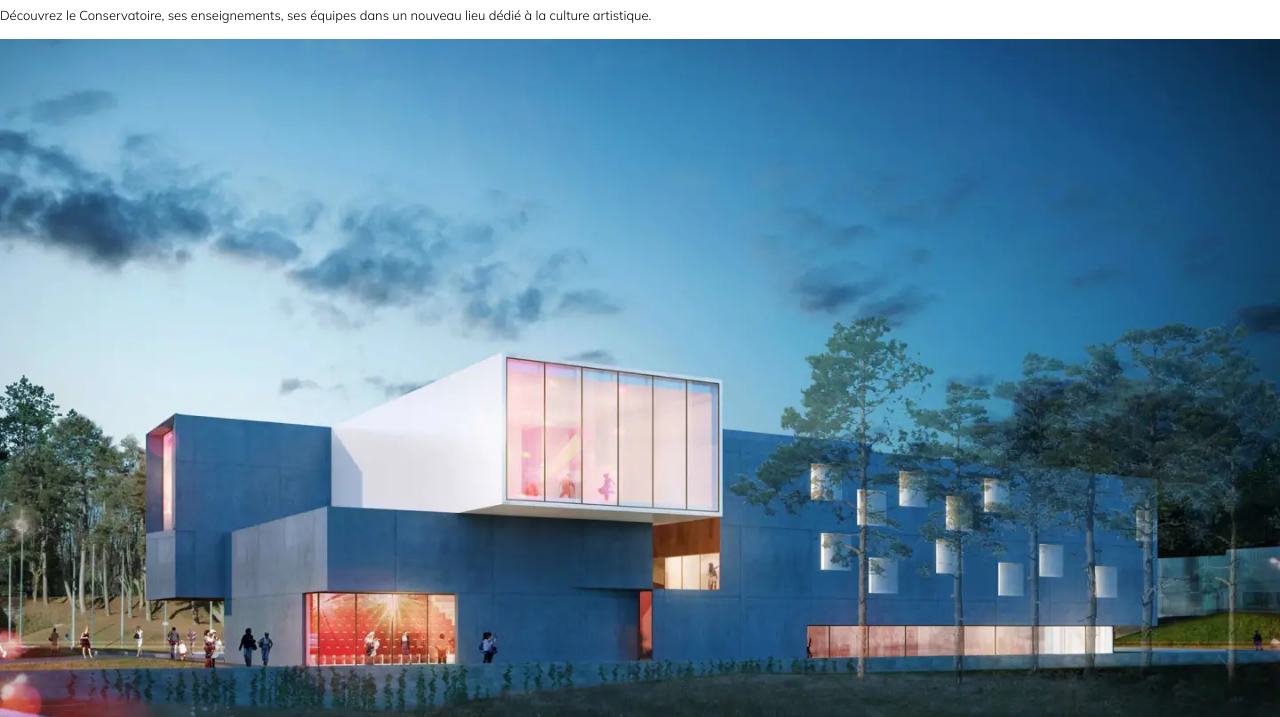
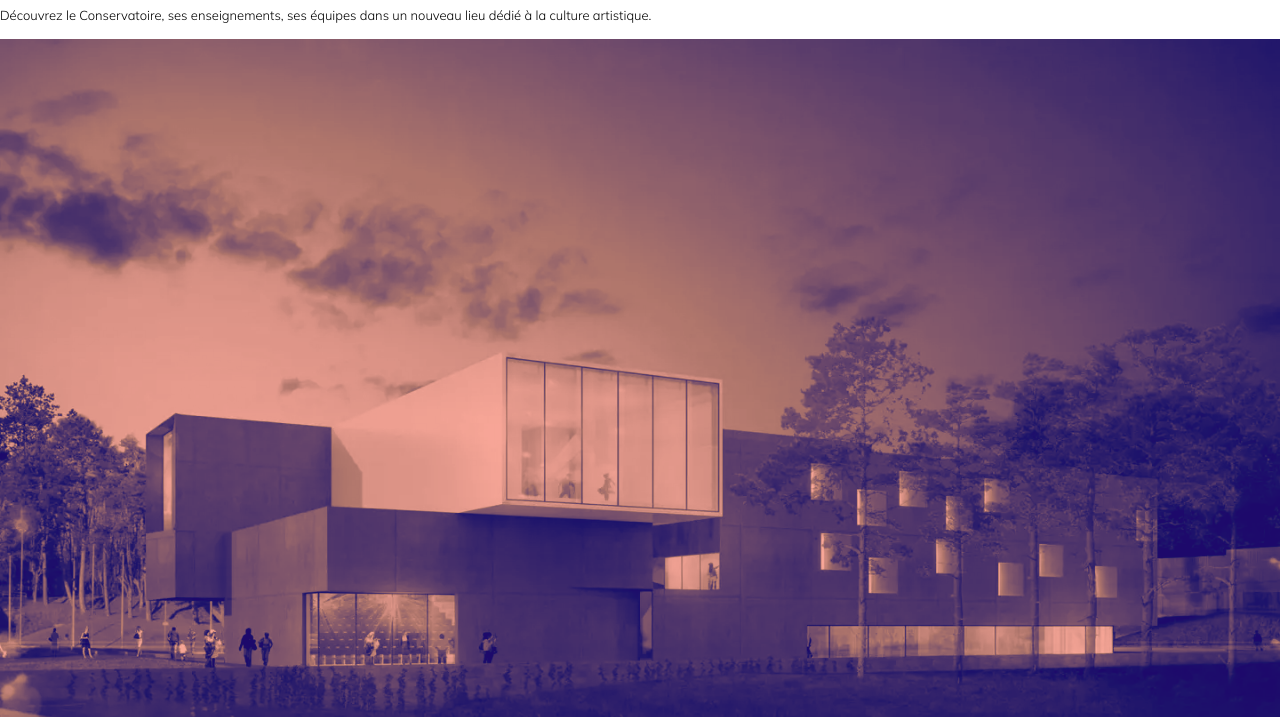
Before and after one commit to Anthox256/crd-mobile-etapes, a plain HTML site: page conservatoire.html in a window 1280 px wide. Shown: the part 83-800 px from the top of the page. Drawn offline with nearby package versions, Linux system fonts and the light colour scheme; files whose address does not match are found by name.

Commit message:
Etape 6 : Effet bi-ton + ajout classe avec BEM

```diff
--- a/conservatoire.html
+++ b/conservatoire.html
@@ -39,7 +39,9 @@
     <main>
       <h1>Le conservatoire</h1>
       <p>Découvrez le Conservatoire, ses enseignements, ses équipes dans un nouveau lieu dédié à la culture artistique.</p>
-      <img src="assets/img/page-conservatoire.webp" alt="crd">
+      <div class="duotone">
+        <img src="assets/img/page-conservatoire.webp" alt="crd">
+      </div>
 
       <h2>L'accompagnement des pratiques artistiques en amateur et l'éducation artistique et culturelle</h2>
       <p>Le CRD accueille de nombreuses associations instrumentales et vocales : orchestres d’harmonie, chorales, ensembles vocaux, ensembles de musique traditionnelle. De nombreux partenariats sont développés pour accompagner les projets de diffusion.</p>
@@ -56,11 +58,11 @@
       <p>A travers les huit sites du Conservatoire, des salles aux multiples capacités d’accueil permettent la diffusion sous toutes ses formes : conférences, auditions, concerts. Le CRD s’appuie sur des structures plus adaptées pour les manifestations plus importantes ou spécifiques à la danse et au théâtre (Maison du Peuple, Salles des fêtes des communes du Grand Belfort, Espace Louis Jouvet, Théâtre Granit, CCNFCB etc… ).</p>
       <p>Le Conservatoire intègre également dans son projet artistique le nouvel ensemble Confluences qui permet la rencontre et des échanges entre les professionnels et les élèves en cycle d’orientation professionnelle. Cette démarche permet d’aborder des programmes ambitieux et exigeants autour d’œuvres de toutes esthétiques favorisant la découverte à destination du grand public.</p>
       <div class="carousel">
-        <img src="assets/img/agenda-musique-04.webp" alt="musique">
-        <img src="assets/img/agenda-musique-05.webp" alt="musique">
-        <img src="assets/img/page-home.webp" alt="musique">
-        <img src="assets/img/agenda-musique-07.webp" alt="musique">
-        <img src="assets/img/agenda-musique-08.webp" alt="musique">
+        <img src="assets/img/agenda-01.webp" alt="musique">
+        <img src="assets/img/agenda-02.webp" alt="musique">
+        <img src="assets/img/agenda-03.webp" alt="musique">
+        <img src="assets/img/agenda-04.webp" alt="musique">
+        <img src="assets/img/agenda-05.webp" alt="musique">
       </div>
 
     </main>
--- a/src/css/base/media.css
+++ b/src/css/base/media.css
@@ -12,3 +12,38 @@ figcaption {
   font-size: var(--text-sm);
   color: var(--gray-600);
 }
+
+/* Effet bi-ton */
+
+.duotone {
+  background-color: var(--brand-saumon);
+  display: flex;
+  overflow: hidden;
+  position: relative;
+  transition: all 0.2s ease-in-out;
+}
+
+.duotone::before {
+  content: "";
+  position: absolute;
+  left: 0;
+  right: 0;
+  top: 0;
+  bottom: 0;
+  background-color: var(--brand-violet);
+  mix-blend-mode: lighten;
+  transition: all 0.2s ease-in-out;
+  z-index: 1;
+}
+
+.duotone img {
+  filter: grayscale(100%);
+  flex: 1 0 100%;
+  mix-blend-mode: multiply;
+  object-fit: cover;
+  transition: all 0.2s ease-in-out;
+}
+
+.duotone.single__img img {
+  align-self: flex-start;
+}
```
Also changed, not shown: agenda.html (+12 -4 lines), concert-ouverture.html (+12 -4 lines), index.html (+16 -5 lines), inscription.html (+3 -1 lines), 1 other file.
